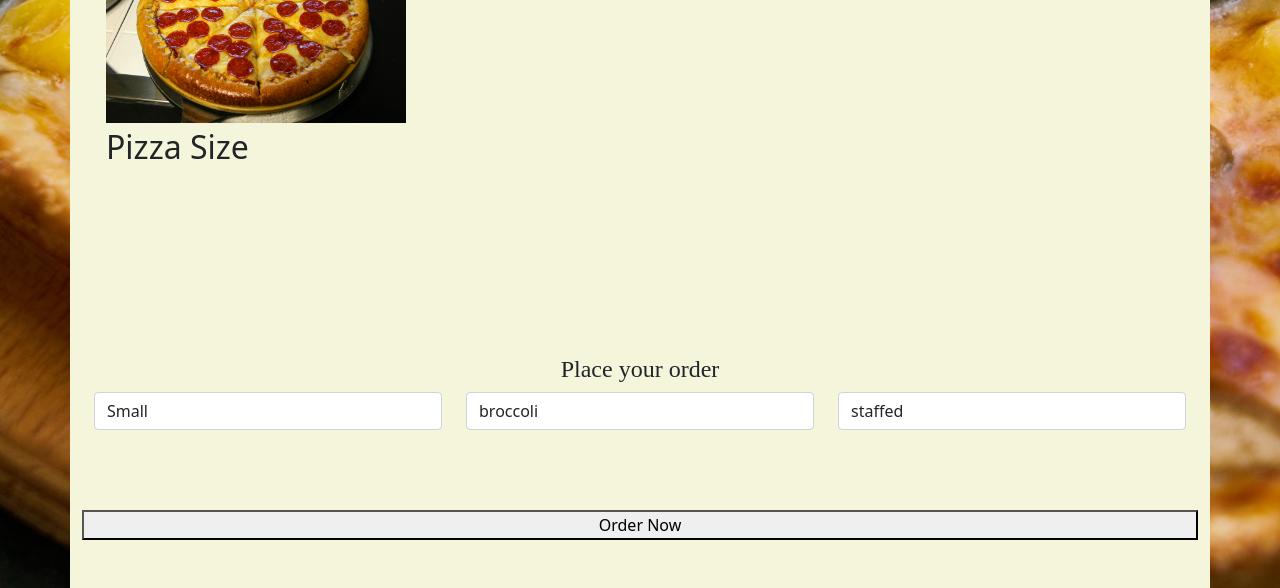
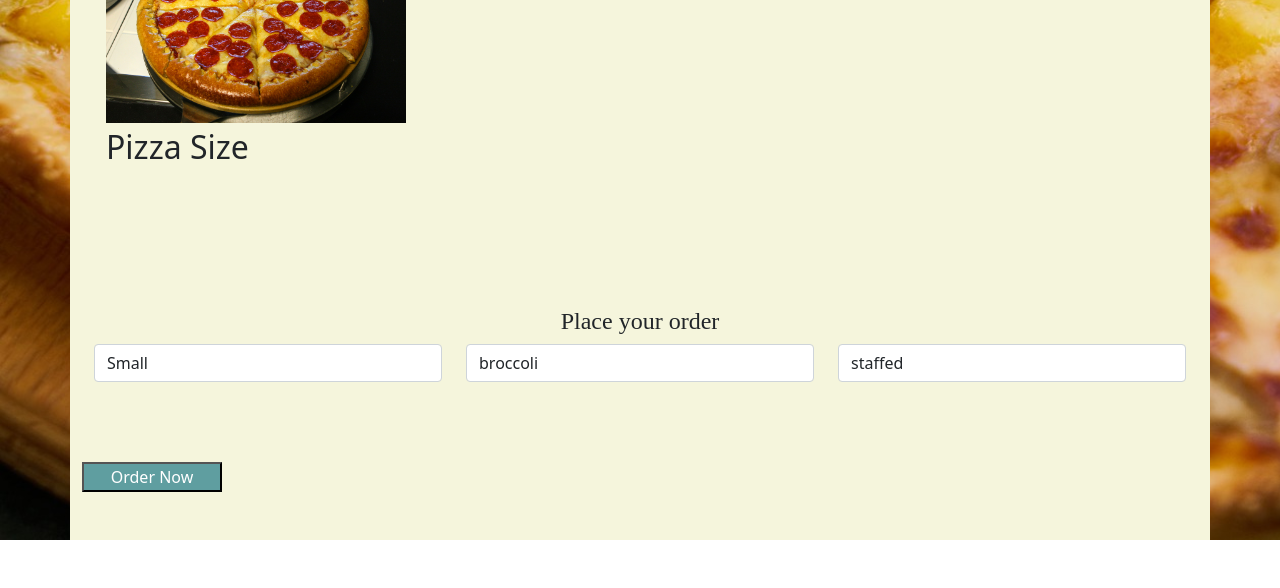
Before and after one commit to muthonimuriithi/Laqrue-pizzeria, a plain HTML site: page index.html in a window 1280 px wide. Shown: the part 762-1350 px from the top of the page. After the commit the page ends 1302 px from the top, so only its background shows below. Drawn offline with nearby package versions, Linux system fonts and the light colour scheme; a web font is replaced by a local one.

Commit message:
added bg color to the button

```diff
--- a/style.css
+++ b/style.css
@@ -37,6 +37,11 @@ p{
     font-family: 'Hurricane';
     text-align: center;
     font-size: 1.5em;
-    margin-top: 7em;
+    margin-top: 5em;
 
 }
+.order{
+    width: 140px;
+    background-color: cadetblue;
+    color: white;
+}
```
